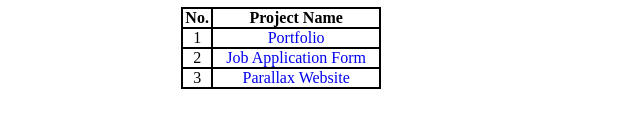
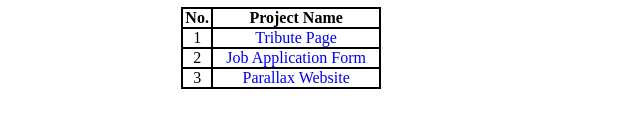
Before and after one commit to Vinay-Sukase/WisdomSprouts, a plain HTML site: page index.html in a window 1280 px wide. Shown: the part 318-446 px from the top of the page, 359-999 px from the left. Drawn offline with Linux system fonts and the light colour scheme.

Commit message:
Update index.html

```diff
--- a/index.html
+++ b/index.html
@@ -21,7 +21,7 @@
         <tr>
           <td>1</td>
           <td>
-            <a href="job_application_form/index.html">Portfolio</a>
+            <a href="tribute_page/index.html">Tribute Page</a>
           </td>
         </tr>
         <tr>
```
